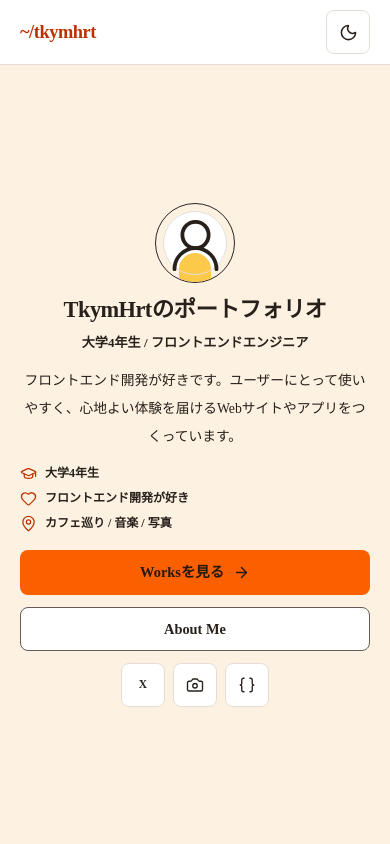
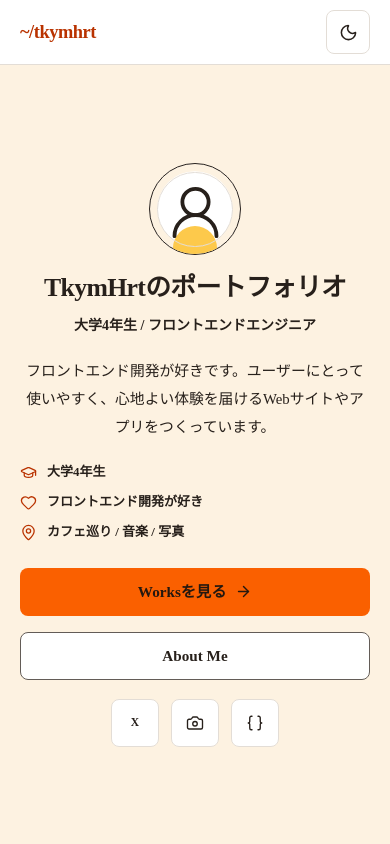
Before and after one commit to TkymHrt/TkymHrt-Portfolio, an Astro site: page / in a window 390 px wide. Shown: the top 844 px of the page. Built offline with nearby package versions, Linux system fonts and the light colour scheme; Astro itself is replaced by a stand-in of ours.

Commit message:
style: モバイルヒーローのサイズと余白を調整

```diff
--- a/src/components/Hero.astro
+++ b/src/components/Hero.astro
@@ -22,7 +22,7 @@ import SocialLinks from "./SocialLinks.astro";
   >
     <div class="min-w-0">
       <div
-        class="flex flex-col items-center gap-3 text-center sm:flex-row sm:gap-6 sm:text-left"
+        class="flex flex-col items-center gap-[clamp(0.875rem,2svh,1rem)] text-center sm:flex-row sm:gap-6 sm:text-left"
       >
         <div class="avatar" aria-hidden="true">
           <span class="avatar-shirt"></span>
@@ -32,12 +32,12 @@ import SocialLinks from "./SocialLinks.astro";
         <div>
           <h1
             id="hero-title"
-            class="m-0 text-[clamp(1.4rem,5vw,2.35rem)] leading-[1.35] font-bold tracking-[-0.025em]"
+            class="m-0 text-[clamp(1.4rem,6.6vw,1.625rem)] leading-[1.35] font-bold tracking-[-0.025em] sm:text-[clamp(1.4rem,5vw,2.35rem)]"
           >
             {profile.name}のポートフォリオ
           </h1>
           <p
-            class="mt-1.5 text-[0.82rem] leading-6 font-semibold sm:mt-2 sm:text-base sm:leading-7"
+            class="mt-2 text-sm leading-6 font-semibold sm:text-base sm:leading-7"
           >
             {profile.role}
           </p>
@@ -46,18 +46,18 @@ import SocialLinks from "./SocialLinks.astro";
 
       <p
         id="about-details"
-        class="mx-auto mt-3 max-w-[42rem] text-center text-[0.86rem] leading-7 font-medium sm:mx-0 sm:mt-7 sm:pl-[7.95rem] sm:text-left sm:text-base sm:leading-8"
+        class="mx-auto mt-[clamp(1rem,2.3svh,1.25rem)] max-w-[42rem] text-center text-[0.925rem] leading-7 font-medium sm:mx-0 sm:mt-7 sm:pl-[7.95rem] sm:text-left sm:text-base sm:leading-8"
       >
         {profile.intro}
       </p>
 
       <ul
-        class="mx-auto mt-3 grid max-w-[38rem] list-none gap-1 p-0 text-left text-[0.75rem] font-semibold sm:mx-0 sm:mt-6 sm:flex sm:max-w-none sm:flex-wrap sm:gap-x-6 sm:gap-y-3 sm:pl-[7.95rem] sm:text-[0.78rem]"
+        class="mx-auto mt-[clamp(1rem,2.25svh,1.25rem)] grid max-w-[38rem] list-none gap-1.5 p-0 text-left text-[0.8125rem] font-semibold sm:mx-0 sm:mt-6 sm:flex sm:max-w-none sm:flex-wrap sm:gap-x-6 sm:gap-y-3 sm:pl-[7.95rem] sm:text-[0.78rem]"
         aria-label="プロフィール概要"
       >
         {
           profile.facts.map((fact) => (
-            <li class="flex min-h-5 items-center gap-2 sm:min-h-6">
+            <li class="flex min-h-6 items-center gap-2.5 sm:gap-2">
               {fact.id === "study" ? (
                 <GraduationCap
                   class="text-primary-strong shrink-0"
@@ -87,20 +87,26 @@ import SocialLinks from "./SocialLinks.astro";
       </ul>
 
       <div
-        class="mt-4 flex flex-col gap-3 sm:mt-7 sm:flex-row sm:pl-[7.95rem]"
+        class="mt-[clamp(1.25rem,2.75svh,1.5rem)] flex flex-col gap-4 sm:mt-7 sm:flex-row sm:gap-3 sm:pl-[7.95rem]"
         aria-label="主要リンク"
       >
-        <a class="primary-button w-full sm:w-auto" href="#works">
+        <a
+          class="primary-button min-h-12 w-full py-3 text-[0.95rem] sm:min-h-11 sm:w-auto sm:py-[0.7rem] sm:text-[0.9rem]"
+          href="#works"
+        >
           Worksを見る
           <ArrowRight size={17} stroke-width={2} aria-hidden="true" />
         </a>
-        <a class="secondary-button w-full sm:w-auto" href="#about-details">
+        <a
+          class="secondary-button min-h-12 w-full py-3 text-[0.95rem] sm:min-h-11 sm:w-auto sm:py-[0.7rem] sm:text-[0.9rem]"
+          href="#about-details"
+        >
           About Me
         </a>
       </div>
 
       <SocialLinks
-        class="mt-3 justify-center sm:mt-5 sm:pl-[7.95rem] lg:hidden"
+        class="mt-[clamp(1rem,2.25svh,1.25rem)] justify-center gap-3 sm:mt-5 sm:gap-2 sm:pl-[7.95rem] lg:hidden [&_.icon-link]:size-12 sm:[&_.icon-link]:size-11"
       />
     </div>
 
@@ -295,8 +301,8 @@ import SocialLinks from "./SocialLinks.astro";
     }
 
     .avatar {
-      width: 5rem;
-      height: 5rem;
+      width: clamp(5.25rem, 11svh, 5.75rem);
+      height: clamp(5.25rem, 11svh, 5.75rem);
     }
   }
 </style>
```
